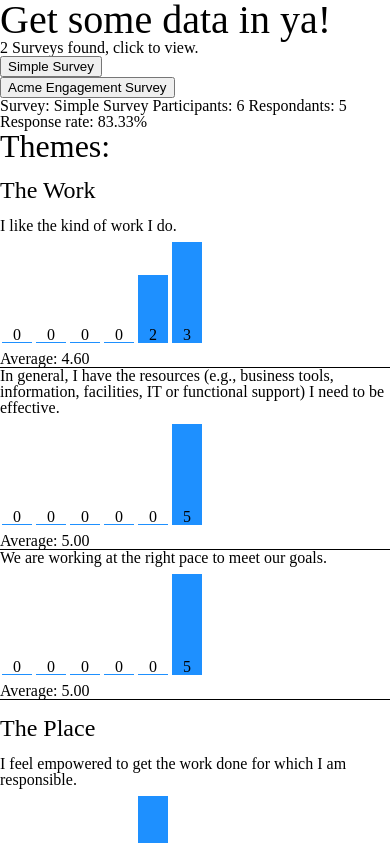
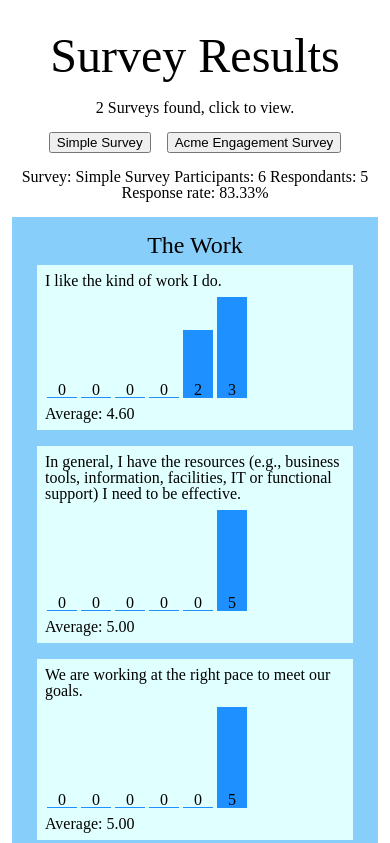
Before and after one commit to StaphSynth/remove-rails, a plain HTML site: page index.html in a window 390 px wide. Both pictures are taken after a click on the button "Simple Survey". Shown: the top 843 px of the page. Drawn offline with nearby package versions, Linux system fonts and the light colour scheme.

Commit message:
add basic styling to sort out responsive layout

```diff
--- a/index.html
+++ b/index.html
@@ -7,13 +7,13 @@
     <script type="text/javascript" src="/removeRails.js"></script>
   </head>
   <body ng-app="removeRails">
-    <h1>Get some data in ya!</h1>
-    <div ng-controller="removeRailsController as ctrl">
+    <div class="container" ng-controller="removeRailsController as ctrl">
+      <h1>Survey Results</h1>
       <div class="indexPresentationContainer">
         <script type="text/javascript">document.write('<div class="spinner" ng-if="ctrl.loading() && ctrl.surveyIndices() == null"></div>');</script>
         <div class="indexPresentation" ng-show="ctrl.surveyIndices()">
           <p>{{ ctrl.surveyIndices().length + ' Surveys found, click to view.' }}</p>
-          <ul>
+          <ul class="surveyIndex">
             <li ng-repeat="index in ctrl.surveyIndices()">
               <button class="surveyButton" ng-click="ctrl.loadSurvey(index.url)">{{ index.name }}</button>
             </li>
@@ -30,17 +30,16 @@
         </div> <!-- /surveyMeta -->
         <div class="surveyVisualContainer">
           <div class="surveyVisual">
-            <h2>Themes:</h2>
             <ul class="themes">
-              <li ng-repeat="theme in ctrl.getSurveyData().themes">
+              <li class="theme" ng-repeat="theme in ctrl.getSurveyData().themes">
                 <p class="themeName">{{ theme.name }}</p>
                 <ul class="questions">
                   <li class="question" ng-repeat="question in theme.questions">
                     <p>{{ question.description }}</p>
-                    <div class="graphicContainer">
+                    <div class="graphicContainer {{ question.question_type }}">
                       <ul class="barGraph" ng-if="question.question_type == 'ratingquestion'">
                         <li ng-repeat="value in question.collated_results.totals">
-                          <div class="bar" style="height: {{value.proportional}}px; width: 30px; background-color: dodgerblue;"><span>{{value.raw}}</span></div>
+                          <div class="bar" style="height: {{ value.proportional }}px; width: 30px;"><span>{{ value.raw }}</span></div>
                         </li>
                       </ul>
                     </div> <!-- /graphicContainer -->
--- a/removeRails.css
+++ b/removeRails.css
@@ -1,10 +1,10 @@
-/*===============================================
+/*=============================================
 Browser reset
 
 http://meyerweb.com/eric/tools/css/reset/
 v2.0 | 20110126
 License: none (public domain)
-================================================*/
+==============================================*/
 
 html, body, div, span, applet, object, iframe,
 h1, h2, h3, h4, h5, h6, p, blockquote, pre,
@@ -55,24 +55,16 @@ table {
 	border-spacing: 0;
 }
 
+/*End of browser reset*/
+
 /*=========================
 GENERAL
 =========================*/
 
-h1 {
-  font-size: 2.5rem;
-}
-
-h2 {
-	font-size: 2rem;
-}
-
-.themeName {
-	font-size: 1.5rem;
-}
-
-.question {
-	border-bottom: solid 1px black;
+.container {
+	max-width: 1024px;
+	margin: 0 auto;
+	padding: 3%;
 }
 
 .spinner {
@@ -83,7 +75,7 @@ h2 {
     width: 40px;
     height: 40px;
     animation: spin 2s linear infinite;
-		margin-left: 5rem;
+		margin: 1rem auto;
 }
 
 @keyframes spin {
@@ -95,9 +87,74 @@ h2 {
 	}
 }
 
-.themes,
+
+
+/*=========================
+HEADER
+=========================*/
+
+h1 {
+  font-size: 3rem;
+	padding: 1.25rem;
+	text-align: center;
+}
+
+
+
+/*=========================
+SURVEY META
+=========================*/
+
+.surveyIndex {
+	margin: 0 auto;
+	padding: 0.5rem;
+	display: flex;
+	flex-flow: row wrap;
+	justify-content: center;
+}
+
+.surveyIndex li {
+	padding: 0.5rem;
+}
+
+.indexPresentation p {
+	text-align: center;
+}
+
+.surveyMeta {
+	text-align: center;
+}
+
+
+
+/*=========================
+SURVEY DATA
+=========================*/
+
+.theme {
+	background-color: lightskyblue;
+	margin: 1rem 0;
+	padding: 1rem 0.5rem;
+
+}
+
+.themeName {
+	font-size: 1.5rem;
+	text-align: center;
+}
+
 .questions {
-	margin: 1rem 0;
+	display: flex;
+	flex-flow: row wrap;
+	justify-content: space-around;
+}
+
+.question {
+	min-width: 300px;
+	max-width: 300px;
+	margin: 0.5rem;
+	padding: 0.5rem;
+	background-color: lightcyan;
 }
 
 .barGraph {
@@ -113,7 +170,7 @@ h2 {
 	position: relative;
 }
 
-.barGraph li div span {
+.barGraph .bar span {
 	position: absolute;
 	bottom: 0;
 	margin: 0 auto;
@@ -123,5 +180,6 @@ h2 {
 }
 
 .bar {
+	background-color: dodgerblue;
 	border-bottom: solid 1px dodgerblue;
 }
```
